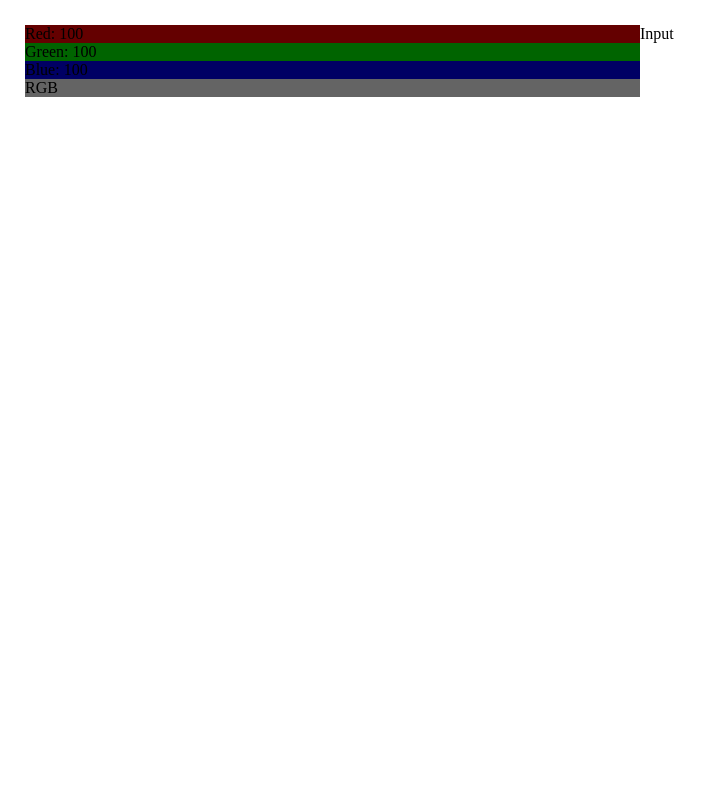
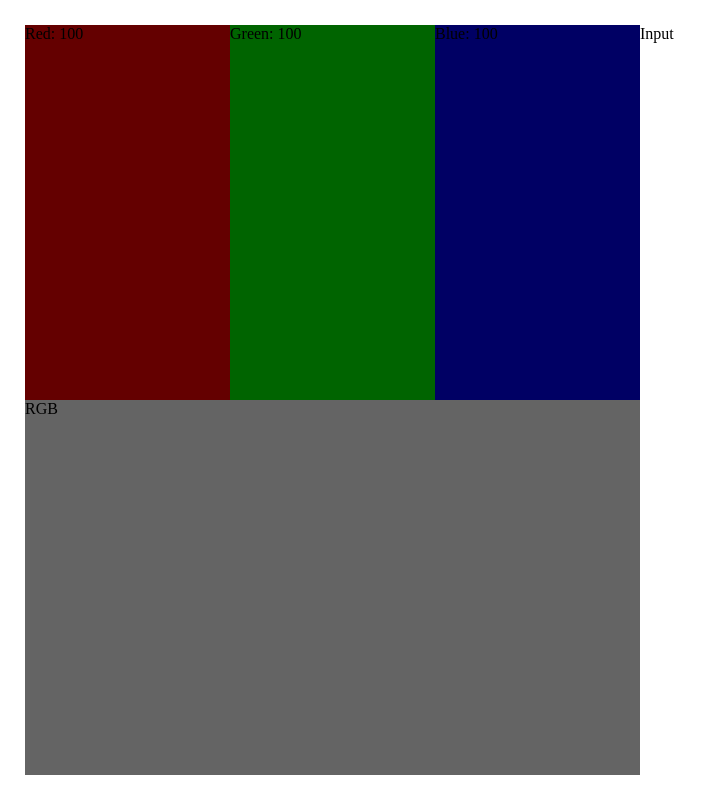
Before and after one commit to zkevinbai/Chameleon, a React (Create React App) app: page / in a window 1280 px wide. Shown: the whole page, without its empty margins (0-710 px from the left). Built offline with nearby package versions, Linux system fonts and the light colour scheme.

Commit message:
Add color positioning

```diff
--- a/src/App.css
+++ b/src/App.css
@@ -3,13 +3,28 @@
   height: 100vh;
 
   display: grid;
-  grid-template-columns: 25px 1fr 1fr 25px;
+  grid-template-columns: 25px repeat(2, 1fr) 25px;
   grid-template-rows: 25px 1fr 25px;
 }
 
 .colors {
   grid-column: 2;
   grid-row: 2;
+
+  display: grid;
+  grid-template-columns: 1fr;
+  grid-template-rows: repeat(2, 1fr);
+}
+
+.color-components {
+  display: grid;
+  grid-template-columns: repeat(3, 1fr);
+  grid-template-rows: 1fr
+}
+
+.color-text {
+  color: white;
+  background: black;
 }
 
 .input {
```
